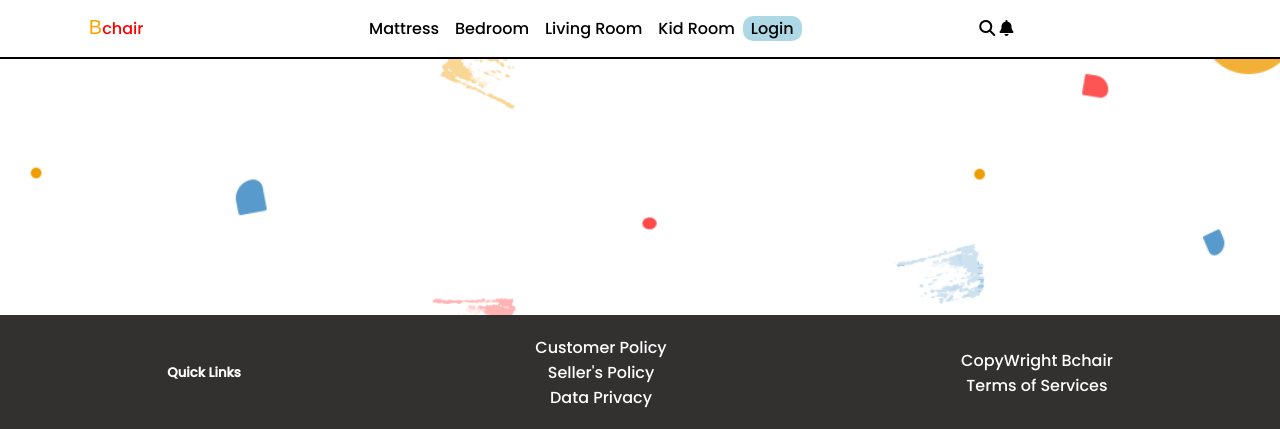
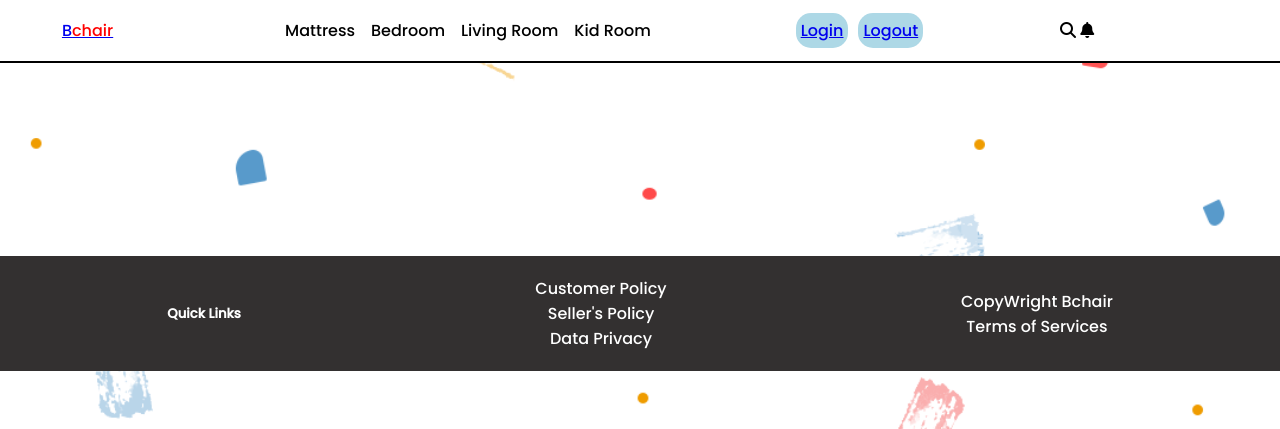
Before and after one commit to Zedtek-me/E-commerce, a Django app: template Ebackend/template/base.html in a window 1280 px wide. Shown: the top 429 px of the page. Run offline with Django 4.2, Linux system fonts and the light colour scheme; the template is opened without the code that fills it, so the values that code supplies are empty; some libraries are stand-ins or nearby versions.

Commit message:
update things

```diff
--- a/Ebackend/static/css/signin_nd_up.css
+++ b/Ebackend/static/css/signin_nd_up.css
@@ -111,3 +111,25 @@
     border:solid 2px black;
     align-self: flex-start;
 }
+
+.success{
+    margin:auto;
+    margin-top:20px;
+    text-align: center;
+    width:fit-content;
+    padding:5px;
+    background-color:lightgreen;
+    color: white;
+    border-radius:15px;
+}
+
+.error{
+    margin:auto;
+    margin-top:20px;
+    text-align: center;
+    width:fit-content;
+    padding:5px;
+    background-color: lightcoral;
+    color:white;
+    border-radius:15px;
+}
--- a/Ebackend/static/css/style.css
+++ b/Ebackend/static/css/style.css
@@ -17,7 +17,7 @@
     flex-wrap: nowrap;
     justify-content: space-around;
     align-items: center;
-    position:sticky;
+    position:fixed;
     top:0;
     right:0;
     left:0;
@@ -25,12 +25,13 @@
     background-color:white;
 }
 
-.logo{
+.logo+ a{
     font-weight: 400;
     font-size: 20px;
     font-family: Arial, Helvetica, sans-serif;
     color:orange;
     cursor:pointer;
+    text-decoration: none;
 }
 #chair-txt{
     font-size:16px;
@@ -55,10 +56,27 @@
     border-bottom:solid 2px orange;
 }
 
-.float-right{
-    margin-left: auto;
+.logs{
+    display: flex;
+    flex-flow: row nowrap;
+    justify-content: center;
+    width:fit-content;
+    padding: 8px;
+}
+
+.logs > li{
+    margin:5px;
+    list-style: none;
+    text-align: center;
+    font-weight: 100;
+    border-radius: 15px;
     background-color: lightblue;
-    border-radius: 10px;
+    padding:5px;
+}
+
+.logos > li a{
+    text-decoration: none;
+    color:black;
 }
 
 /* mobile nav */
--- a/Ebackend/template/base.html
+++ b/Ebackend/template/base.html
@@ -13,14 +13,18 @@
     </head>
     <body>
         <header>
-            <div class="logo">B<span id="chair-txt">chair</span></div>
+            <div class="logo"><a href="{%url 'home'%}">B<span id="chair-txt">chair</span></a></div>
             <ul class="nav-list">
                 <li><a href="">Mattress</a></li>
                 <li><a href="">Bedroom</a></li>
                 <li><a href="">Living Room</a></li>
                 <li><a href="">Kid Room</a></li>
-                <li class="float-right"><a href="{%url 'login'%}">Login</a></li>
             </ul>
+            <!-- login logout buttons -->
+            <div class="logs">
+                {%block login%}<li class="login"><a href="{%url 'login'%}">Login</a></li>{%endblock%}
+               {%block logout%} <li class="logout"><a href="{%url 'logout'%}">Logout</a></li>{%endblock%}
+            </div>
             <!-- icon -->
             <div class="icon">
                 <i class="fa-solid fa-magnifying-glass"></i>
--- a/Ebackend/template/index.html
+++ b/Ebackend/template/index.html
@@ -1,5 +1,5 @@
 {%extends 'base.html'%}
-
+{%block logout%}{%endblock%}
 {%block content%}
  <!-- main body items  -->
  <!-- hero -->
--- a/Ebackend/template/profile.html
+++ b/Ebackend/template/profile.html
@@ -1,6 +1,8 @@
 {%extends 'base.html'%}
 
 {%block title%}profile{%endblock%}
+
+{%block login%} {%endblock%}
 
 {%block content%}
     <div class="profile-parent">
@@ -13,7 +15,7 @@
             </div>
             <div class="my_products">
                 <h5 id="my-products"> My products</h5>
-                {%for item in name.product_set.all()%}
+                {%for item in name.product_set.all%}
                     <div class="products">
                         <h5 id="prod-name">{{item.product_name}}</h5>
                         <img src="{{item.product_image.url}}" alt="">
--- a/Ebackend/urls.py
+++ b/Ebackend/urls.py
@@ -1,5 +1,7 @@
 from django.urls import path
 from . import views, api_views
+from django.conf import settings
+from django.conf.urls.static import static
 urlpatterns=[
     # api urls below
     path('vendor/', api_views.get_vendor, name='vendors' ),
@@ -13,3 +15,6 @@
     path('signup/', views.signup, name='signup' ),
     path('profile/', views.profile, name='profile' ),
 ]
+
+if settings.DEBUG == True:
+    urlpatterns += static(settings.MEDIA_URL, document_root= settings.MEDIA_ROOT)
```
Also changed, not shown: Ebackend/models.py (+18 -18 lines), Ebackend/template/login.html (+8 -0 lines), Ebackend/template/signup.html (+13 -6 lines), Ebackend/views.py (+33 -5 lines), Media_files/default.jpg (added).
